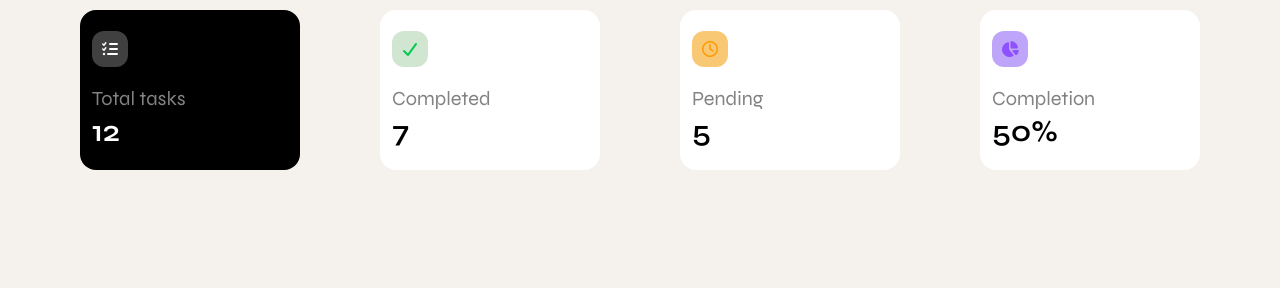
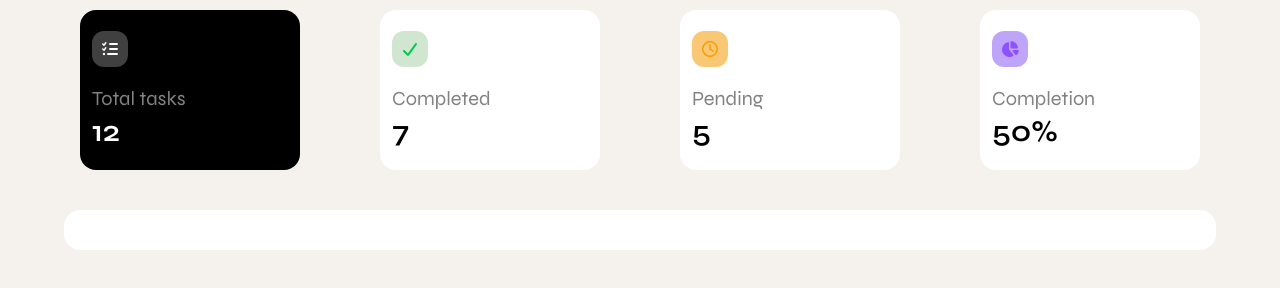
Before and after one commit to DurgeshPatil13/Task-Manager, a website: page index.html in a window 1280 px wide. Shown: the part 106-394 px from the top of the page. Drawn offline with Linux system fonts and the light colour scheme; a web font is replaced by a local one.

```diff
--- a/index.html
+++ b/index.html
@@ -83,5 +83,10 @@
   </div>
 </div>
  </div>
+ <!-- white task bar  -->
+  <div class="w-[90%] mx-auto my-10 rounded-2xl   p-5 bg-white">
+
+  </div>
+
 </body>
 </html>
```
Also changed, not shown: output.css.
